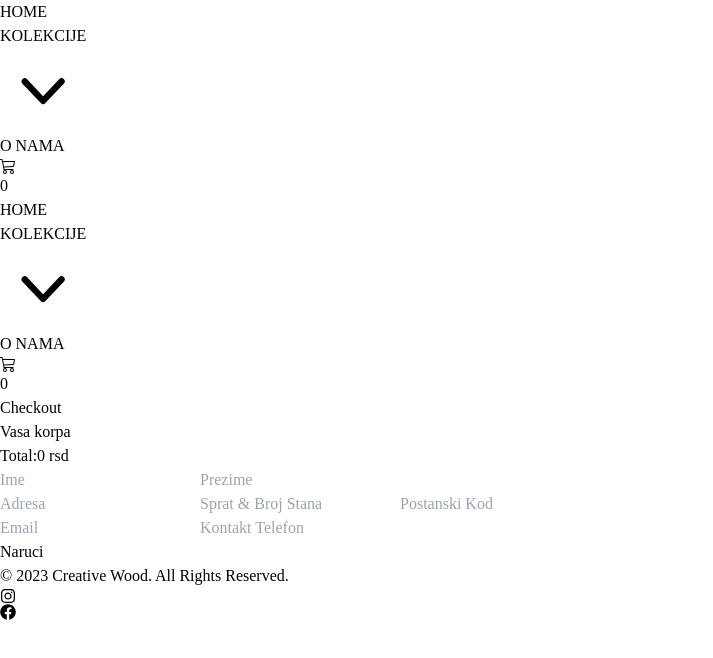
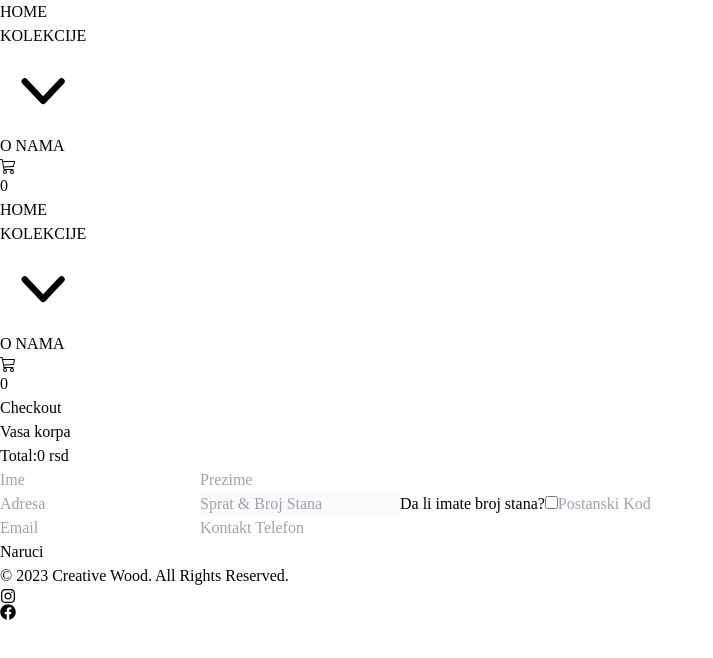
Before and after one commit to radosav-perisic/creative-wood, a React (Vite) app in the folder creative-wood/: page /checkout in a window 1280 px wide. Shown: the top 658 px of the page, without its empty margins (0-713 px from the left). Built offline with nearby package versions, Linux system fonts and the light colour scheme; a web font is replaced by a local one.

Commit message:
Add form validation and error handling to Checkout

```diff
--- a/creative-wood/src/components/Checkout.jsx
+++ b/creative-wood/src/components/Checkout.jsx
@@ -1,8 +1,10 @@
-import React from "react";
+import React, { useState } from "react";
 import { useSelector } from "react-redux";
 
 const Checkout = () => {
   const state = useSelector((state) => state.addItems);
+  const [formError, setFormError] = useState(false);
+  const [disable, setDisable] = useState(true);
 
   const calculateTotalPrice = () => {
     let total = 0;
@@ -12,9 +14,33 @@ const Checkout = () => {
     return total;
   };
 
+  const handleSubmit = (e) => {
+    e.preventDefault();
+
+    const form = e.target;
+    const inputs = form.querySelectorAll("input");
+
+    let isValid = true;
+
+    inputs.forEach((input) => {
+      if (!input.value) {
+        isValid = false;
+      }
+    });
+
+    if (isValid) {
+      // Submit the form
+      form.submit();
+    } else {
+      // Display error
+      setFormError(true);
+    }
+  };
+
   return (
-    <div className="w-full md:h-screen h-full bg-gray-500 md:p-4 flex justify-center items-top">
+    <div className="w-full h-screen bg-gray-500 md:p-4 flex justify-center items-top">
       <form
+        onSubmit={handleSubmit}
         method="POST"
         action="https://getform.io/f/03a3746f-1821-4ecf-8fd7-1c00d561d7fa"
         className="flex flex-col max-w-[650px] w-full mx-4 mt-16 lg:mt-40"
@@ -33,10 +59,13 @@ const Checkout = () => {
                 className="py-3 px-5 mb[-1px] bg-white flex justify-between leading-5"
               >
                 <div>
-                  <h6 className="my-0">{item.title}</h6>
+                  <h6 className="my-0">
+                    {item.title} {item.selectedColor}
+                  </h6>
                 </div>
                 <span className="text-[#484d51]">
-                  {item.price} <span className="text-black font-semibold">rsd</span>
+                  {item.price}{" "}
+                  <span className="text-black font-semibold">rsd</span>
                 </span>
               </li>
             ))}
@@ -47,35 +76,50 @@ const Checkout = () => {
           </div>
 
           <input
-            type="firstname"
+            type="text"
             name="name"
             placeholder="Ime"
             className="my-3 lg:w-[300px] w-[150px] rounded-sm outline-[#838382] outline outline-[0.1px] p-2"
+            required
           />
           <input
-            type="lastname"
-            name="Lastname"
+            type="text"
+            name="lastname"
             placeholder="Prezime"
             className="my-3 lg:ml-[50px] ml-[28px] lg:w-[300px] w-[150px] rounded-sm outline-[#838382] outline outline-[0.1px] p-2"
+            required
           />
         </div>
         <input
-          type="adress"
-          name="Adress"
+          type="text"
+          name="adress"
           placeholder="Adresa"
-          className=" lg:my-3 p-2 rounded-sm outline-[#838382] outline outline-[0.1px]"
+          className="lg:my-3 p-2 rounded-sm outline-[#838382] outline outline-[0.1px]"
+          required
         />
+      <input
+  disabled={disable}
+  type="text"
+  name="apartment number"
+  placeholder="Sprat & Broj Stana"
+  className="my-3 p-2 rounded-sm outline-[#838382] outline outline-[0.1px]"
+/>
+<label htmlFor="include-checkbox">
+Da li imate broj stana?
+  <input
+    onClick={()=>setDisable(!disable)}
+    type="checkbox"
+    id="include-checkbox"
+    name="include-checkbox"
+    className="ml-2"
+  />
+</label>
         <input
-          type="apartment number "
-          name="apartment number"
-          placeholder="Sprat & Broj Stana"
-          className="my-3 p-2 rounded-sm outline-[#838382] outline outline-[0.1px]"
-        />
-        <input
-          type="postal code"
-          name="postal code"
+          type="text"
+          name="postal-code"
           placeholder="Postanski Kod"
           className="outline outline-[0.1px] rounded-sm outline-[#838382]  lg:my-3 p-2"
+          required
         />
         <div className="justify-between inline-table">
           <input
@@ -83,18 +127,28 @@ const Checkout = () => {
             name="email"
             placeholder="Email"
             className="my-3 lg:w-[300px] w-[150px] rounded-sm outline-[#838382] outline outline-[0.1px] p-2"
+            required
           />
+
           <input
-            type="telephone"
+            type="text"
             name="telephone"
             placeholder="Kontakt Telefon"
             className="my-3 lg:ml-[50px] ml-[28px] lg:w-[300px] w-[150px] rounded-sm outline-[#838382] outline outline-[0.1px] p-2"
+            required
           />
         </div>
-        <button className='text-white z-prop bg-[#cd1b1b] ring-2 ring-gray-600 border-2 hover:bg-[#871212] hover:border-[#fafafa] duration-500 px-10 py-3 my-4 mx-auto flex items-center'>Naruci</button>
+        {formError && (
+          <div className="text-red-600 text-center">
+            Sva polja moraju biti popunjena.
+          </div>
+        )}
+        <button className="text-white z-prop bg-[#cd1b1b] ring-2 ring-gray-600 border-2 hover:bg-[#871212] hover:border-[#fafafa] duration-500 px-10 py-3 my-4 mx-auto flex items-center">
+          Naruci
+        </button>
       </form>
     </div>
-    )
-}
+  );
+};
 
-export default Checkout
+export default Checkout;
--- a/creative-wood/src/pages/Clocks.jsx
+++ b/creative-wood/src/pages/Clocks.jsx
@@ -17,7 +17,7 @@ const Clocks = () => {
         <div className="w-2/4 h-full pr-28 bg-transparent ml-2 hidden mx-auto lg:flex items-end justify-center flex-row">
 
           <h2 style={{ lineHeight: "1.1" }} className="text-black/90 text-[20px] justify-end">
-          <h3 className="text-start text-black uppercase tracking-wide text-[40px] font-semibold">ZIDNI SATOVI</h3>
+          <h3 className="text-start mb-10 text-black uppercase tracking-wide text-[40px] font-semibold">ZIDNI SATOVI</h3>
            <p className="my-4"> Dostupni u elegantnoj <span className=" font-bold ">crnoj, čistoj beloj i prirodnoj braon boji</span>. Ovi satovi će se savršeno uklopiti u bilo koji enterijer i pružiti vam elegantan dodatak za vaš dom.</p>
            <p className="my-4"> Materijal: <span className=" font-bold ">Lesonit</span>. Izrađeni su od visokokvalitetnog materijala - lesonita. Ovaj materijal je izdržljiv i lagan, što ga čini idealnim za satove koji će biti istovremeno funkcionalni i dekorativni.</p>
            <p className="my-4"> Prečnik svih satova:  <span className=" font-bold ">40cm</span>. Svi satovi imaju prečnik od 40cm, što ih čini dovoljno velikim da budu primetni, ali ne previše dominantnim, idealnim za bilo koju prostoriju u kući ili kancelariji.</p>
```
